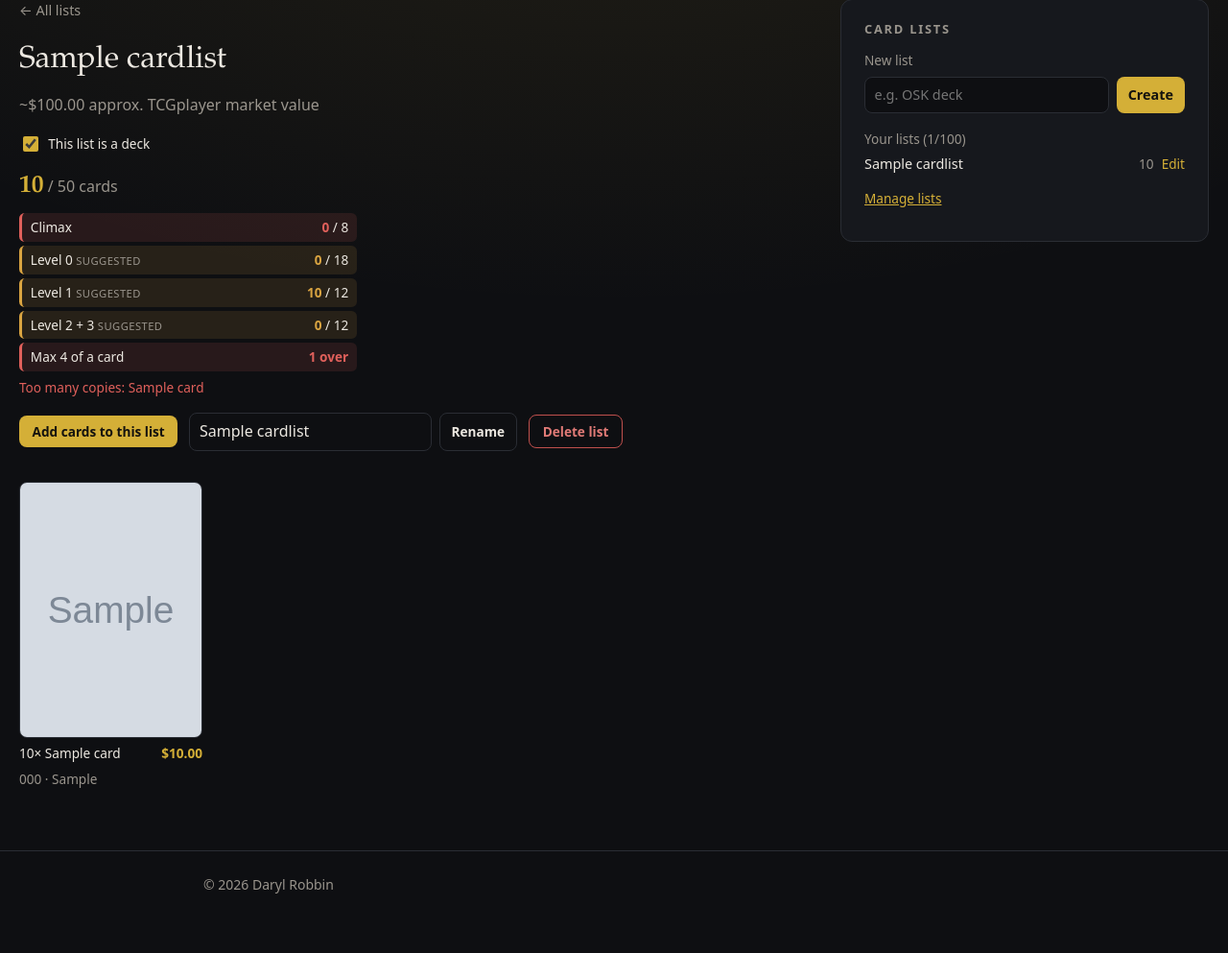
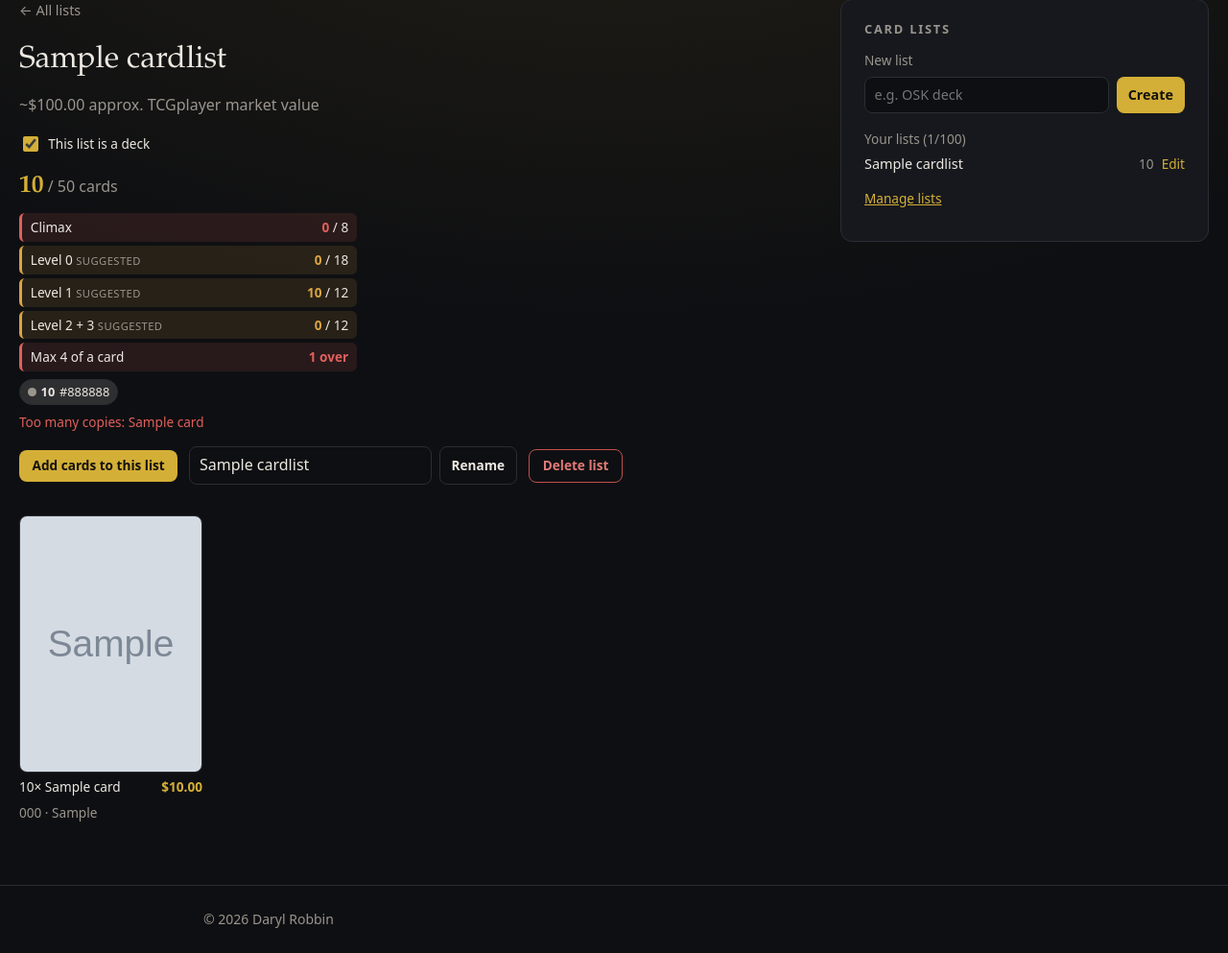
Before and after one commit to dmrobbin/dmr, a Django app: page /dashboard/weiss/lists/1/ in a window 1280 px wide. Shown: the part 106-1099 px from the top of the page at 96% size. Before the commit the page ends 1037 px from the top, so only its background shows below. Run offline with Django 5.2, Linux system fonts and the light colour scheme; a user stored in the database is signed in; tables that the repository leaves empty hold one stand-in row (values such as "Sample post"); grey boxes marked "Sample" are stand-in pictures.

Commit message:
color tracking and filter features for cleaner deckbuilding

```diff
--- a/core/static/core/site.css
+++ b/core/static/core/site.css
@@ -334,6 +334,21 @@ a { color: inherit; }
 .set-grid .set-name { font-weight: 600; font-size: .95rem; line-height: 1.3; }
 .lead-filters input.narrow { min-width: 0; width: 8rem; }
 
+/* Multi-select color filter: toggle chips with a colored dot. */
+.color-filter { border: none; margin: 0; padding: 0; min-width: 0; }
+.color-filter legend { padding: 0; margin-bottom: .3rem; color: var(--muted); }
+.color-chips { display: flex; flex-wrap: wrap; gap: .35rem; }
+.lead-filters label.color-chip { flex-direction: row; align-items: center; gap: .4rem; padding: .4rem .65rem; border: 1px solid var(--border); border-radius: 999px; background: var(--surface); color: var(--text); cursor: pointer; user-select: none; }
+.color-chip input { position: absolute; opacity: 0; pointer-events: none; }
+.color-chip span::before { content: ""; display: inline-block; width: .65rem; height: .65rem; margin-right: .4rem; border-radius: 50%; background: var(--chip, var(--muted)); vertical-align: -.05rem; }
+.color-chip:has(input:checked) { border-color: var(--chip, var(--accent)); background: color-mix(in srgb, var(--chip, var(--accent)) 22%, var(--surface)); }
+.color-chip:has(input:focus-visible) { outline: 2px solid var(--accent); outline-offset: 2px; }
+.color-yellow { --chip: #e3c33b; }
+.color-red { --chip: #d9534f; }
+.color-blue { --chip: #4a8fd9; }
+.color-green { --chip: #4fae5b; }
+.color-purple { --chip: #9b6cd1; }
+
 /* Card lists side panel */
 /* Weiss pages get a wider page so the side panel doesn't squeeze the card grid. */
 .container.dashboard:has(.weiss-layout) { max-width: 104rem; }
@@ -390,6 +405,9 @@ a { color: inherit; }
 .deck-groups li.good strong { color: var(--good); }
 .deck-groups li.bad strong { color: var(--bad); }
 .deck-groups li.suggest strong { color: var(--suggest); }
+.deck-colors { list-style: none; margin: .5rem 0 0; padding: 0; display: flex; flex-wrap: wrap; gap: .3rem; font-size: .8rem; max-width: 22rem; }
+.deck-colors li { display: inline-flex; align-items: center; gap: .3rem; padding: .15rem .5rem; border-radius: 999px; border: 1px solid var(--chip, var(--border)); background: color-mix(in srgb, var(--chip, var(--muted)) 18%, var(--surface)); }
+.deck-colors li::before { content: ""; width: .55rem; height: .55rem; border-radius: 50%; background: var(--chip, var(--muted)); }
 .deck-hint { font-size: .7rem; color: var(--muted); text-transform: uppercase; letter-spacing: .04em; }
 .deck-over-names { margin: .4rem 0 0; color: #e0605b; }
 .qty-controls.over-limit button, .qty-controls.over-limit button:disabled { background: #c0504d; color: #fff; }
--- a/weiss/lists.py
+++ b/weiss/lists.py
@@ -61,8 +61,12 @@ def deck_checks(entries):
         groups.append({"label": label, "count": count, "target": target, "required": required,
                        "ok": count == target})
     over = sorted(over_copy_limit(entries))
+    colors = Counter()
+    for entry in entries:
+        colors[entry.card.color or "No color"] += entry.quantity
     return {"total": total, "size": DECK_SIZE, "over": total > DECK_SIZE, "exact": total == DECK_SIZE,
-            "groups": groups, "copy_limit": COPY_LIMIT, "over_limit": over}
+            "groups": groups, "copy_limit": COPY_LIMIT, "over_limit": over,
+            "colors": colors.most_common()}  # [(color, copies), ...], most first
 
 
 class ListError(Exception):
--- a/weiss/templates/weiss/deck_checks.html
+++ b/weiss/templates/weiss/deck_checks.html
@@ -16,5 +16,12 @@
       <span>{% if deck.over_limit %}<strong>{{ deck.over_limit|length }} over</strong>{% else %}<strong>OK</strong>{% endif %}</span>
     </li>
   </ul>
+  {% if deck.colors %}
+    <ul class="deck-colors" aria-label="Cards by color">
+      {% for color, count in deck.colors %}
+        <li class="color-{{ color|lower }}" title="{{ count }} {{ color }}"><strong>{{ count }}</strong> {{ color }}</li>
+      {% endfor %}
+    </ul>
+  {% endif %}
   {% if deck.over_limit %}<p class="small deck-over-names">Too many copies: {{ deck.over_limit|join:", " }}</p>{% endif %}
 </div>
--- a/weiss/views.py
+++ b/weiss/views.py
@@ -138,7 +138,7 @@ def card_browser(request, pool, template_context):
     cards = pool
     name = request.GET.get("name", "").strip()
     text = request.GET.get("text", "").strip()
-    color = request.GET.get("color", "")
+    colors = [c for c in request.GET.getlist("color") if c]  # any of these (?color=Red&color=Blue)
     level = request.GET.get("level", "")
     cost = request.GET.get("cost", "")
     expansion = request.GET.get("set", "")
@@ -146,8 +146,8 @@ def card_browser(request, pool, template_context):
         cards = cards.filter(name__icontains=name)
     if text:
         cards = cards.filter(description__icontains=text)
-    if color:
-        cards = cards.filter(color=color)
+    if colors:
+        cards = cards.filter(color__in=colors)
     cards = filter_number(cards, "level", level)
     cards = filter_number(cards, "cost", cost)
     if expansion.isdigit():
@@ -175,9 +175,9 @@ def card_browser(request, pool, template_context):
         "levels": values_in(pool, "level"),
         "costs": values_in(pool, "cost"),
         "sort_options": [(value, label) for value, label, _ in CARD_SORTS],
-        "filters": {"name": name, "text": text, "color": color, "level": level, "cost": cost, "set": expansion,
+        "filters": {"name": name, "text": text, "colors": colors, "level": level, "cost": cost, "set": expansion,
                     "sort": sort},
-        "filtered": bool(name or text or color or level or cost or expansion),
+        "filtered": bool(name or text or colors or level or cost or expansion),
     })
 
 
```
Also changed, not shown: weiss/templates/weiss/set_detail.html (+12 -6 lines), weiss/tests.py (+15 -0 lines).
